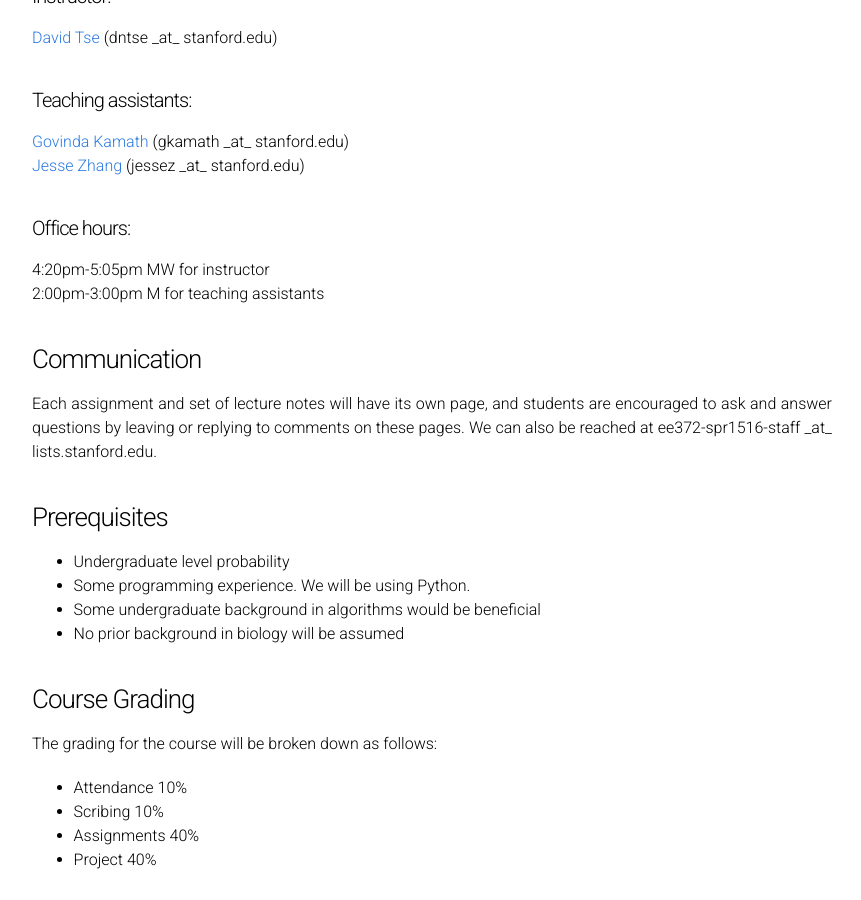
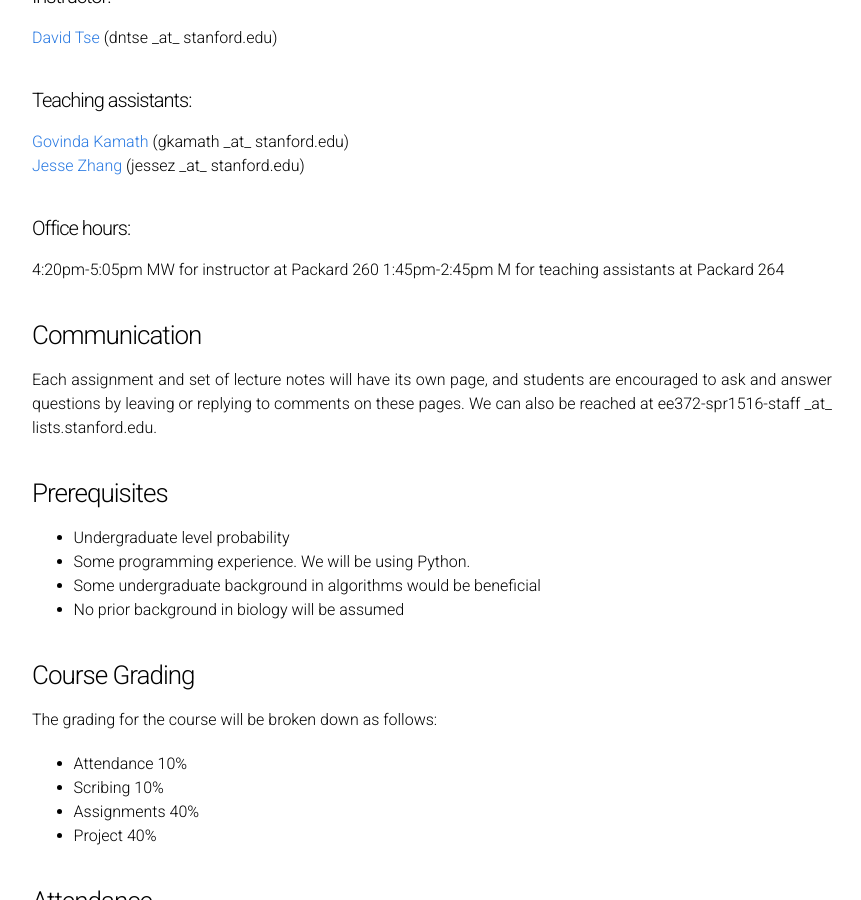
Before and after one commit to laurashen/data-science-sequencing.github.io, a Jekyll site: the page built from lectures/course_overview.md, in a window 1280 px wide and 900 px high, scrolled down 831 px. Shown: the whole window, without its empty margins (208-1069 px from the left). Built offline with Jekyll 4.4.1, drawn with Linux system fonts in a browser that asks for light colours; comment, search, counter and statistics services are not loaded.

Commit message:
lecture2 done

```diff
--- a/index.html
+++ b/index.html
@@ -40,7 +40,7 @@ layout: default
 
    Instructor: <a href="https://web.stanford.edu/~dntse/"> David Tse </a> (dntse _at_ stanford.edu) <br>
    Teaching assistants: <a href="https://web.stanford.edu/~gkamath"> Govinda Kamath </a> (gkamath _at_ stanford.edu) , <a href="https://web.stanford.edu/~jessez"> Jesse Zhang </a> (jessez _at_ stanford.edu) <br>
-   Office hours: 4:20pm-5:05pm MW for instructor, 2:00pm-3:00pm M for teaching assistants
+   Office hours: 4:20pm-5:05pm MW at Packard 260 for instructor, 1:45pm-2:45pm M at Packard 264 for teaching assistants
 
 </div>
 
--- a/lectures/course_overview.md
+++ b/lectures/course_overview.md
@@ -34,8 +34,8 @@ Lab hour: Friday (exact time and location TBA)
 
 #### Office hours:
 
-4:20pm-5:05pm MW for instructor
-2:00pm-3:00pm M for teaching assistants
+4:20pm-5:05pm MW for instructor at Packard 260
+1:45pm-2:45pm M for teaching assistants at Packard 264
 
 ### Communication
 
```
Also changed, not shown: _drafts/lecture1.md (+25 -7 lines), 2 other files.
